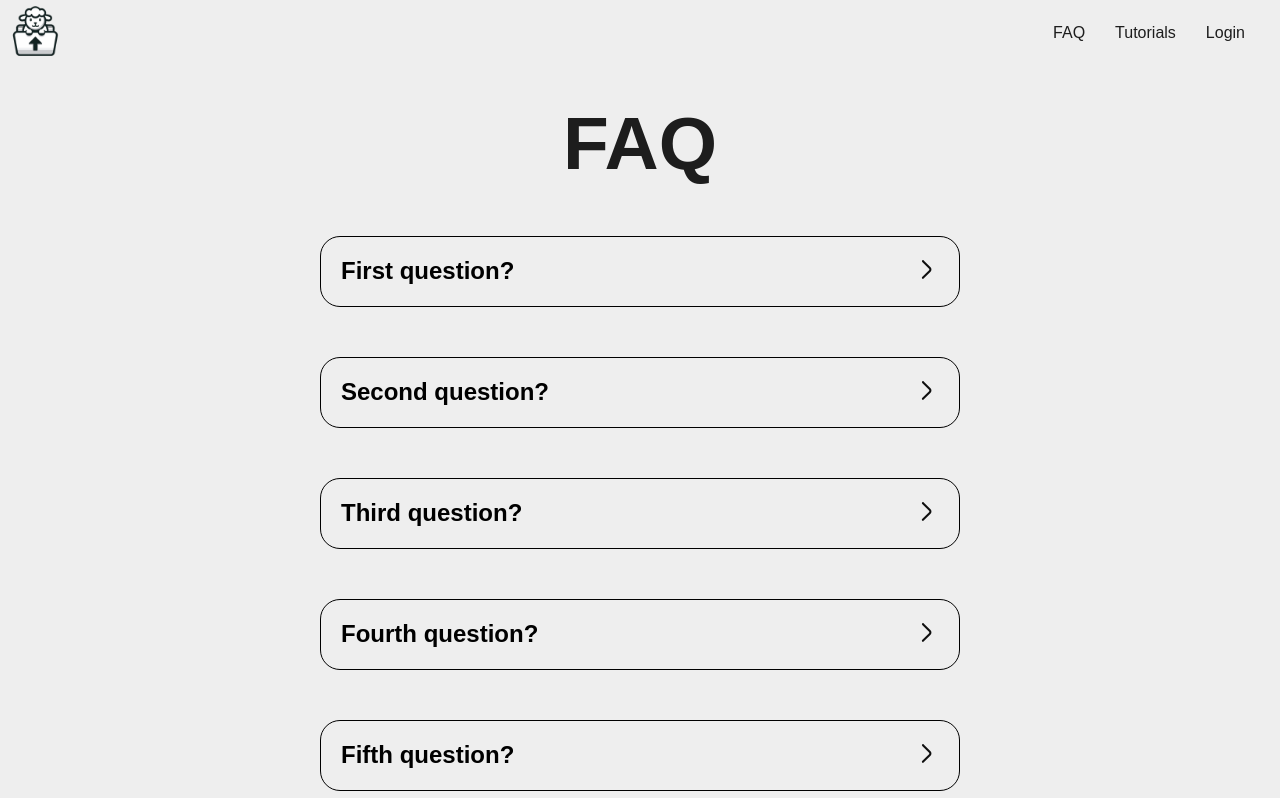
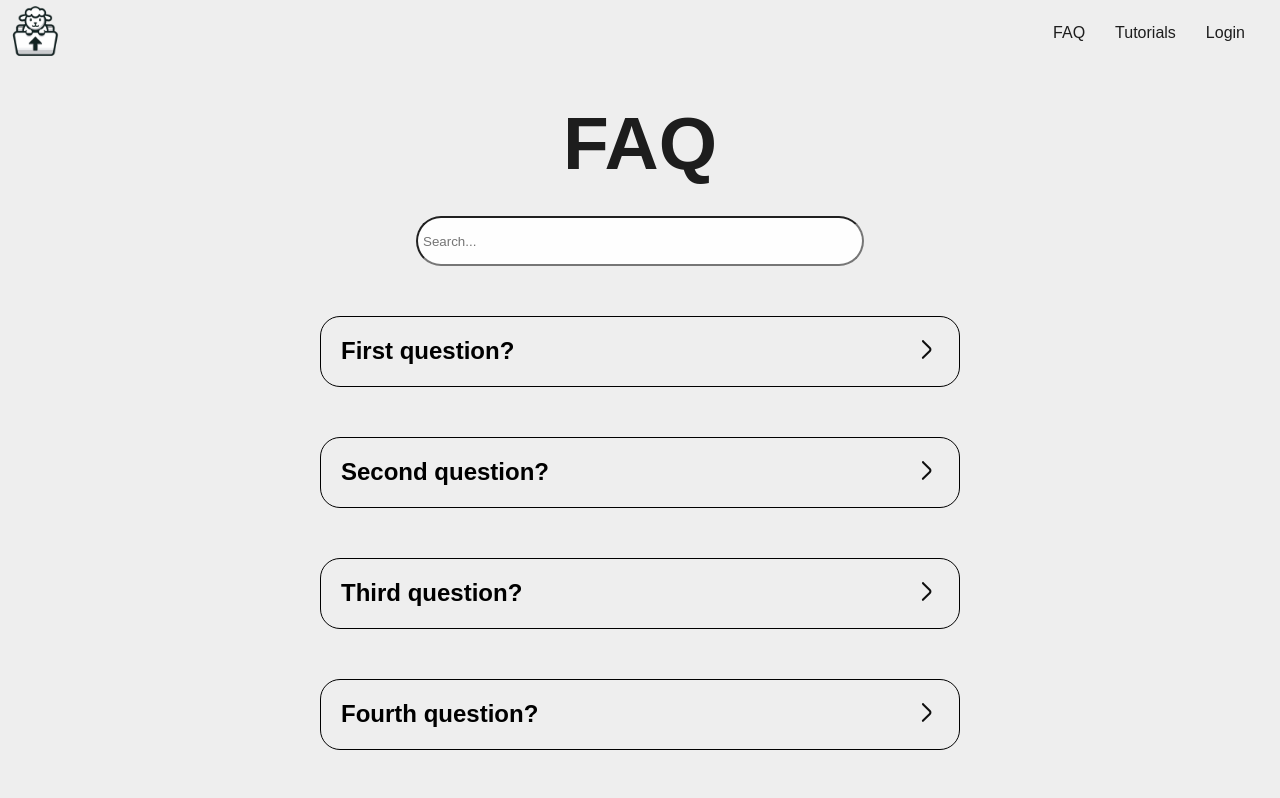
Before and after one commit to QVDW/LambLink-Webpage, a React (Create React App) app: page /faq in a window 1280 px wide. Shown: the top 798 px of the page. Built offline with nearby package versions, Linux system fonts and the light colour scheme.

Commit message:
added functional searchbar to FAQ

```diff
--- a/src/App.css
+++ b/src/App.css
@@ -282,3 +282,20 @@ main{
   width: 30vh;
   max-width: 80vh;
 }
+
+#test{
+  height: 100vh;
+  display: flex;
+  justify-content: center;
+  align-items: center;
+  flex-direction: column;
+}
+
+#faqSearch{
+  height: 50px;
+  width: 35vw;
+  border-radius: 30px;
+  padding: 5px;
+  margin-top: 30px;
+  background-color: #fefefe;
+}
--- a/src/FAQ.js
+++ b/src/FAQ.js
@@ -2,9 +2,14 @@ import React, { useState } from 'react';
 
 const FAQ = () => {
     const [activeIndex, setActiveIndex] = useState(null);
+    const [searchTerm, setSearchTerm] = useState('');
 
     const handleClick = (index) => {
         setActiveIndex(activeIndex === index ? null : index);
+    };
+
+    const handleSearchChange = (event) => {
+        setSearchTerm(event.target.value);
     };
 
     const faqs = [
@@ -36,20 +41,30 @@ const FAQ = () => {
             question: 'Seventh question?',
             answer: 'Seventh answer.'
         }
+    ];
 
-    ];
+    const filteredFaqs = faqs.filter(faq =>
+        faq.question.toLowerCase().includes(searchTerm.toLowerCase())
+    );
 
     return (
         <div id="FAQ">
             <h1>FAQ</h1>
-            {faqs.map((faq, index) => (
+            <input
+                id="faqSearch"
+                type="text"
+                placeholder="Search..."
+                value={searchTerm}
+                onChange={handleSearchChange}
+            />
+            {filteredFaqs.map((faq, index) => (
                 <div className="FAQtab" key={index}>
                     <div className="FAQflex" onClick={() => handleClick(index)}>
                         <h2>{faq.question}</h2>
                         <div className="arrow">
-                            <svg width="25px" height="25px" viewBox="0 0 24 24" fill="none" xmlns="http://www.w3.org/2000/svg">
-                                <path d="M7.82054 20.7313C8.21107 21.1218 8.84423 21.1218 9.23476 20.7313L15.8792 14.0868C17.0505 12.9155 17.0508 11.0167 15.88 9.84497L9.3097 3.26958C8.91918 2.87905 8.28601 2.87905 7.89549 3.26958C7.50497 3.6601 7.50497 4.29327 7.89549 4.68379L14.4675 11.2558C14.8581 11.6464 14.8581 12.2795 14.4675 12.67L7.82054 19.317C7.43002 19.7076 7.43002 20.3407 7.82054 20.7313Z" fill="#0F0F0F"/>
-                            </svg>
+                            {<svg width="25px" height="25px" viewBox="0 0 24 24" fill="none" xmlns="http://www.w3.org/2000/svg">
+<path d="M7.82054 20.7313C8.21107 21.1218 8.84423 21.1218 9.23476 20.7313L15.8792 14.0868C17.0505 12.9155 17.0508 11.0167 15.88 9.84497L9.3097 3.26958C8.91918 2.87905 8.28601 2.87905 7.89549 3.26958C7.50497 3.6601 7.50497 4.29327 7.89549 4.68379L14.4675 11.2558C14.8581 11.6464 14.8581 12.2795 14.4675 12.67L7.82054 19.317C7.43002 19.7076 7.43002 20.3407 7.82054 20.7313Z" fill="#0F0F0F"/>
+</svg>}
                         </div>
                     </div>
                     {activeIndex === index && (
@@ -61,6 +76,6 @@ const FAQ = () => {
             ))}
         </div>
     );
-}
+};
 
 export default FAQ;
```
Also changed, not shown: src/img/arrow-next-svgrepo-com.svg (added).
